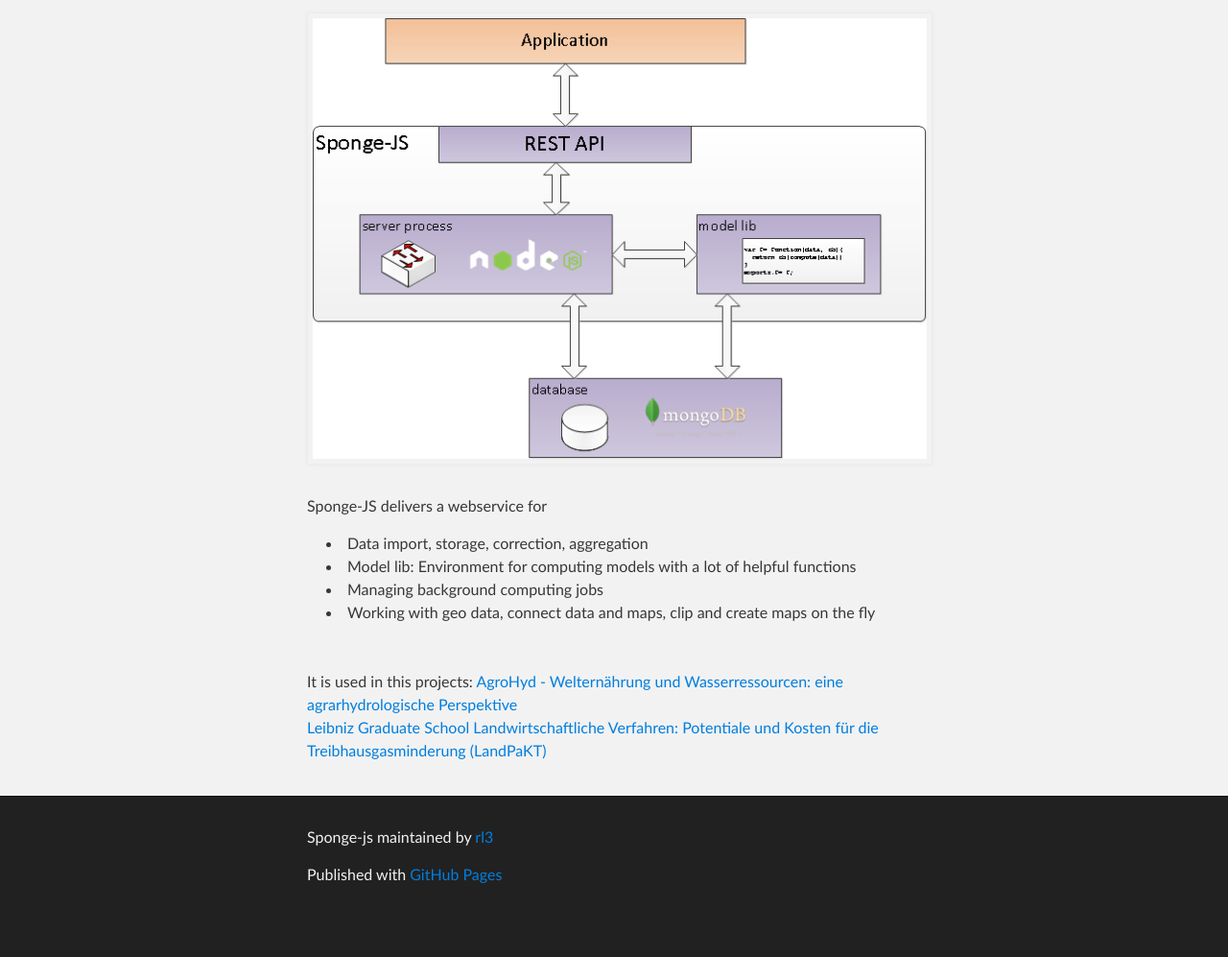
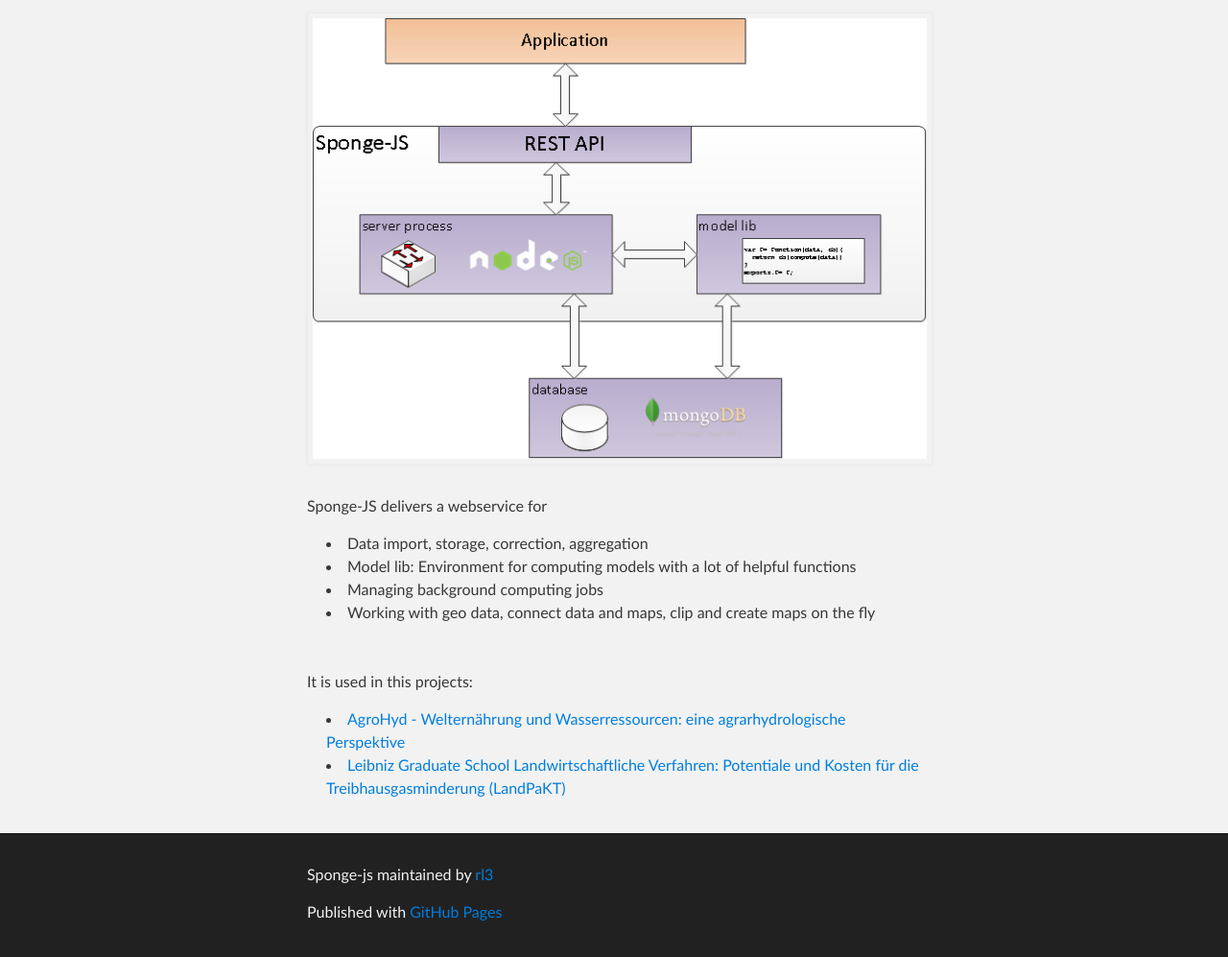
Before and after one commit to rl3/Sponge-JS, a plain HTML site: page index.html in a window 1280 px wide. Shown: the part 332-1329 px from the top of the page at 96% size. Before the commit the page ends 1290 px from the top, so only its background shows below. Drawn offline with Linux system fonts and the light colour scheme.

Commit message:
refrences is a list now

```diff
--- a/index.html
+++ b/index.html
@@ -44,9 +44,10 @@
 <li>Working with geo data, connect data and maps, clip and create maps on the fly</li>
 </ul>
 <p style="margin-top: 3em;">It is used in this projects:
-<a href="http://www2.atb-potsdam.de/agrohyd/agrohyd_start.htm">AgroHyd - Welternährung und Wasserressourcen: eine agrarhydrologische Perspektive</a>
-<br />
-<a href="http://www.landpakt.atb-potsdam.de/">Leibniz Graduate School Landwirtschaftliche Verfahren: Potentiale und Kosten für die Treibhausgasminderung (LandPaKT)</a>
+<ul>
+<li><a href="http://www2.atb-potsdam.de/agrohyd/agrohyd_start.htm">AgroHyd - Welternährung und Wasserressourcen: eine agrarhydrologische Perspektive</a></li>
+<li><a href="http://www.landpakt.atb-potsdam.de/">Leibniz Graduate School Landwirtschaftliche Verfahren: Potentiale und Kosten für die Treibhausgasminderung (LandPaKT)</a></li>
+</ul>
 </p>
       </section>
     </div>
```
